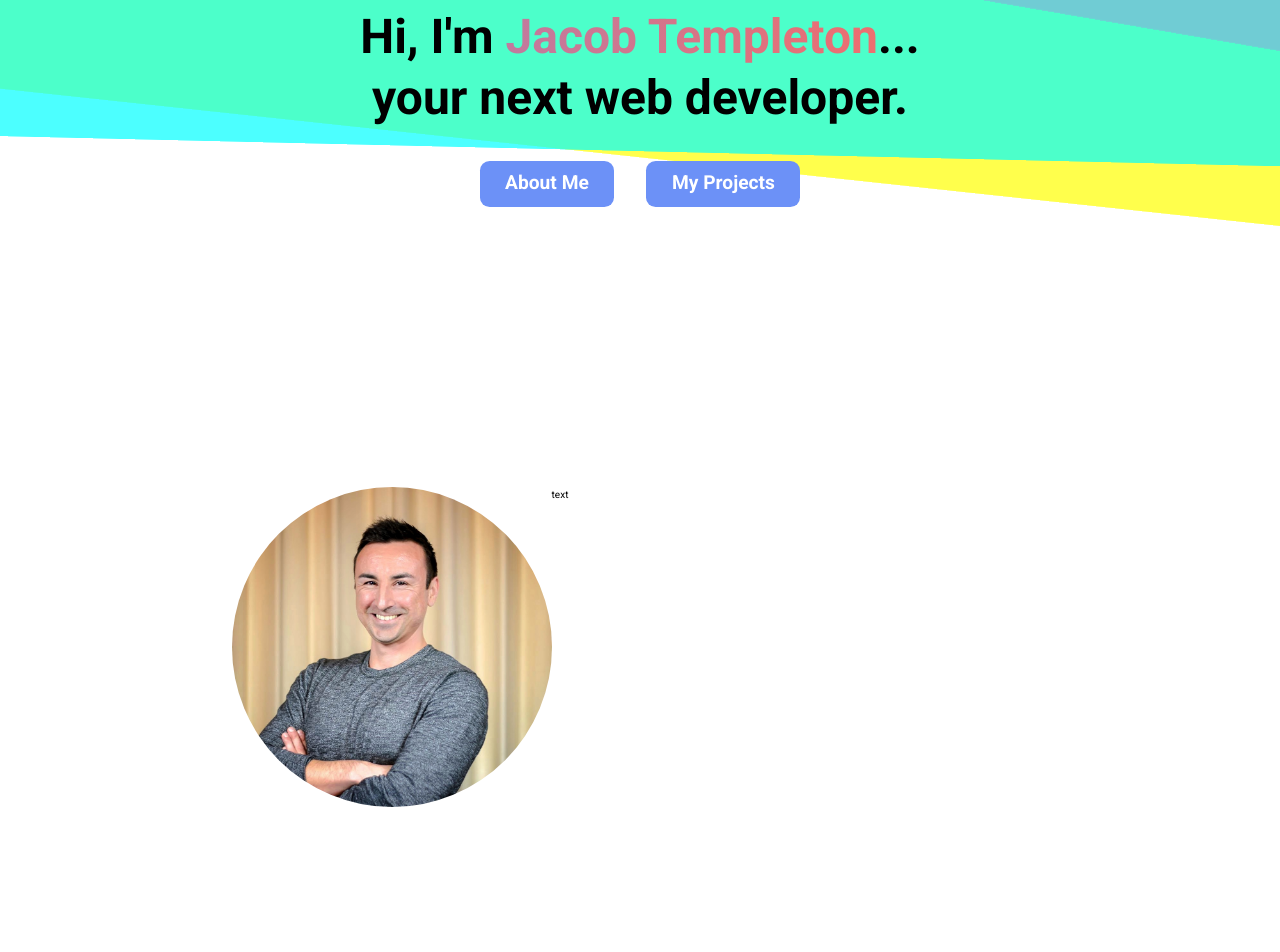
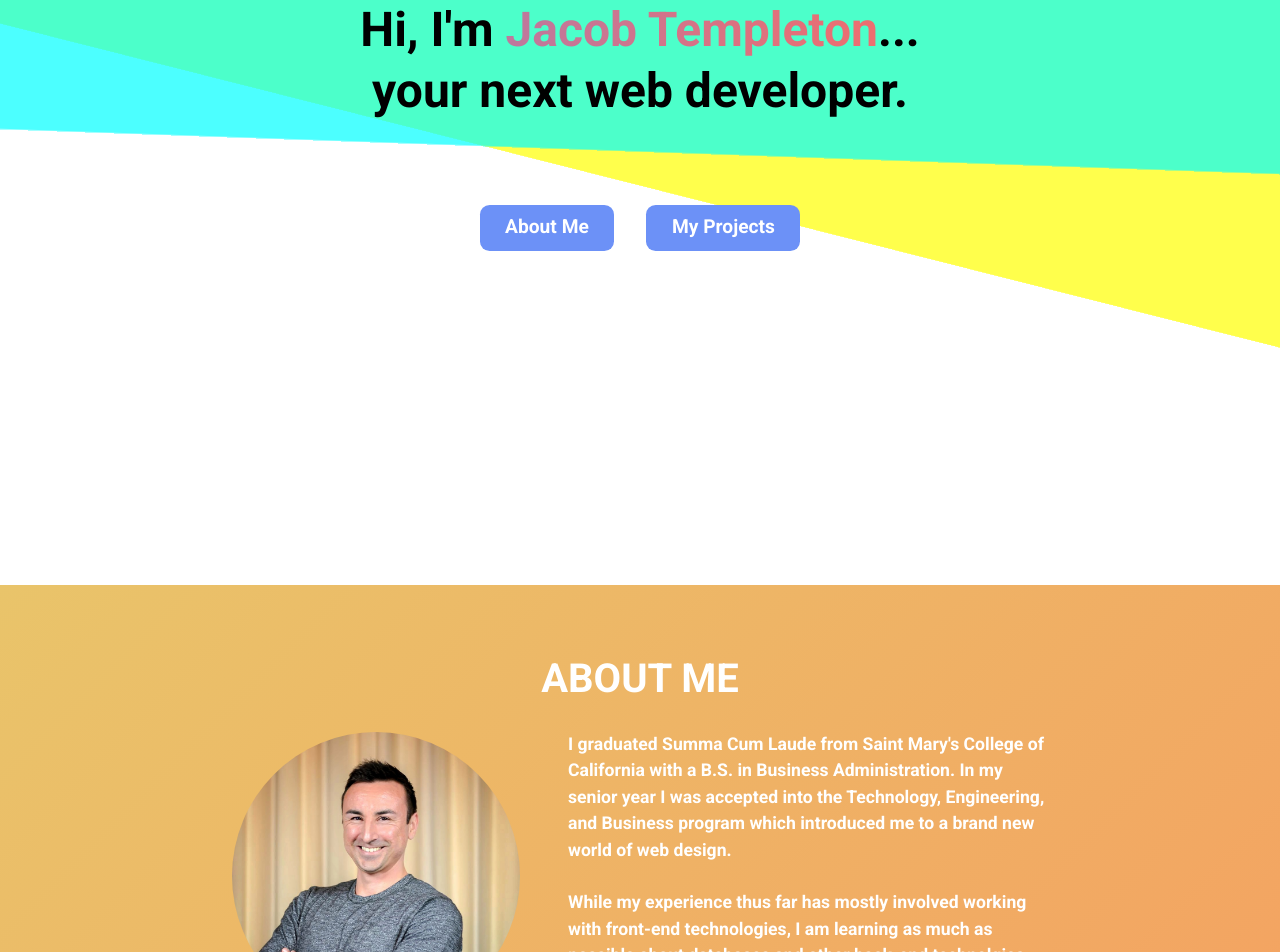
Before and after one commit to JWCTempleton/react-dev-portfolio, a React (Create React App) app in the folder react-portfolio/: page / in a window 1280 px wide. Shown: the part 209-1161 px from the top of the page. Before the commit the page ends 1016 px from the top, so only its background shows below. Built offline with nearby package versions, Linux system fonts and the light colour scheme.

Commit message:
Add About section, styling

```diff
--- a/react-portfolio/src/App.css
+++ b/react-portfolio/src/App.css
@@ -1,3 +1,4 @@
 .app {
   font-family: "Roboto";
+  scroll-behavior: smooth;
 }
--- a/react-portfolio/src/components/About.css
+++ b/react-portfolio/src/components/About.css
@@ -1,15 +1,40 @@
 .about-section {
   display: flex;
+  flex-direction: column;
   justify-content: center;
-  width: 50rem;
+  align-items: center;
+  width: 100vw;
+  margin: 3.6rem auto;
+  padding-top: 4rem;
+  padding-bottom: 4rem;
+  background-color: #e9c46a;
+  background-image: linear-gradient(135deg, #e9c46a,#f4a261);
+  color: #fff;
+}
+
+h2 {
+  font-size: 2.5rem;
+  font-weight: 700;
+  margin-bottom: 1.4rem;
+  text-transform: uppercase;
+}
+
+.about-div {
+  display: flex;
+  justify-content: center;
+  align-items: center;
+  gap: 3rem;
 }
 
 .about-img {
   border-radius: 50%;
-  width: 20rem;
-  height: 20rem;
+  width: 18rem;
+  height: 18rem;
   object-fit: cover;
 }
 
-.about-text {
+.about-text-section {
+  width: 30rem;
+  font-size: 1.1rem;
+  font-weight: 600;
 }
--- a/react-portfolio/src/components/About.jsx
+++ b/react-portfolio/src/components/About.jsx
@@ -2,7 +2,9 @@ import "./About.css";
 
 const About = () => {
   return (
-    <div className="about-section">
+    <div className="about-section" id="about">
+      <h2>About Me</h2>
+      <div className="about-div">
         <div className="about-img-section">
           <img
             className="about-img"
@@ -10,7 +12,11 @@ const About = () => {
             alt="profile-pic"
           />
         </div>
-      <div className="about-text-section">text</div>
+        <div className="about-text-section">
+          <p>I graduated Summa Cum Laude from Saint Mary's College of California with a B.S. in Business Administration. In my senior year I was accepted into the Technology, Engineering, and Business program which introduced me to a brand new world of web design.</p><br />
+          <p>While my experience thus far has mostly involved working with front-end technologies, I am learning as much as possible about databases and other back-end technolgies with the ultimate goal of becoming a full-stack web developer.</p>
+        </div>
+      </div>
     </div>
   );
 };
--- a/react-portfolio/src/components/Hero.css
+++ b/react-portfolio/src/components/Hero.css
@@ -3,7 +3,7 @@
   flex-direction: column;
   align-items: center;
   justify-content: center;
-  height: 95vh;
+  height: 100vh;
   margin-top: -4rem;
   text-align: center;
 }
@@ -29,7 +29,7 @@
 }
 
 .text-background {
-  background: linear-gradient(90deg, #6c91f7, #f26d6a);
+  background: linear-gradient(90deg, #658bf4, #f26d6a);
   background-size: 300% 300%;
   animation: gradient 1.7s alternate infinite;
   background-clip: text;
@@ -50,13 +50,15 @@
   font-size: 3rem;
   font-weight: 700;
   line-height: 3.8rem;
+  margin-top: 3rem;
 }
 
 .button-section {
   display: flex;
   justify-content: center;
   gap: 2rem;
-  margin-top: 2rem;
+  margin-top: 5.2rem;
+  margin-bottom: 3.2rem;
 }
 
 .button {
@@ -73,7 +75,7 @@
 .button:hover {
   background-color: #4172f6;
   transform: translatey(-3px);
-  box-shadow: rgba(0, 0, 0, 0.15) 1.95px 2.5px 2.6px;
+  box-shadow: rgba(0, 0, 0, 0.25) 2.35px 2.5px 2.6px;
   transition: background-color 0.2s ease-in-out;
 }
 
@@ -93,12 +95,13 @@ path {
   top: 0;
   left: 0;
 }
+
 @keyframes path0 {
   0% {
-    transform: rotate(-20deg);
+    transform: rotate(-18deg);
   }
   100% {
-    transform: rotate(15deg);
+    transform: rotate(30deg);
   }
 }
 @keyframes path1 {
@@ -106,12 +109,12 @@ path {
     transform: rotate(-20deg);
   }
   100% {
-    transform: rotate(30deg);
+    transform: rotate(20deg);
   }
 }
 @keyframes path2 {
   0% {
-    transform: rotate(30deg);
+    transform: rotate(40deg);
   }
   100% {
     transform: rotate(-40deg);
--- a/react-portfolio/src/components/Hero.jsx
+++ b/react-portfolio/src/components/Hero.jsx
@@ -12,7 +12,9 @@ const Hero = () => {
           your next web developer.
         </p>
         <div className="button-section">
-          <button className="button">About Me</button>
+          <a href="#about">
+            <button className="button">About Me</button>
+          </a>
           <button className="button">My Projects</button>
         </div>
       </div>
@@ -31,13 +33,13 @@ const Hero = () => {
           fill="#00FFFF"
           fill-opacity="0.7"
           d="M-100 -100L200 -100L200 50L-100 50Z"
-          style={{ animation: "path1 12.5s linear infinite alternate" }}
+          style={{ animation: "path1 9.5s linear infinite alternate" }}
         />
         <path
           fill="#FF00FF"
           fill-opacity="0.2"
           d="M-100 -100L200 -100L200 20L-100 20Z"
-          style={{ animation: "path2 30s linear infinite alternate" }}
+          style={{ animation: "path2 11s linear infinite alternate" }}
         />
       </svg>
     </div>
--- a/react-portfolio/src/index.css
+++ b/react-portfolio/src/index.css
@@ -18,6 +18,8 @@
 html,
 body {
   height: 100%;
+  scroll-behavior: smooth;
+
 }
 /*
   Typographic tweaks!
```
Lines whose indentation alone changed are shown as unchanged.
